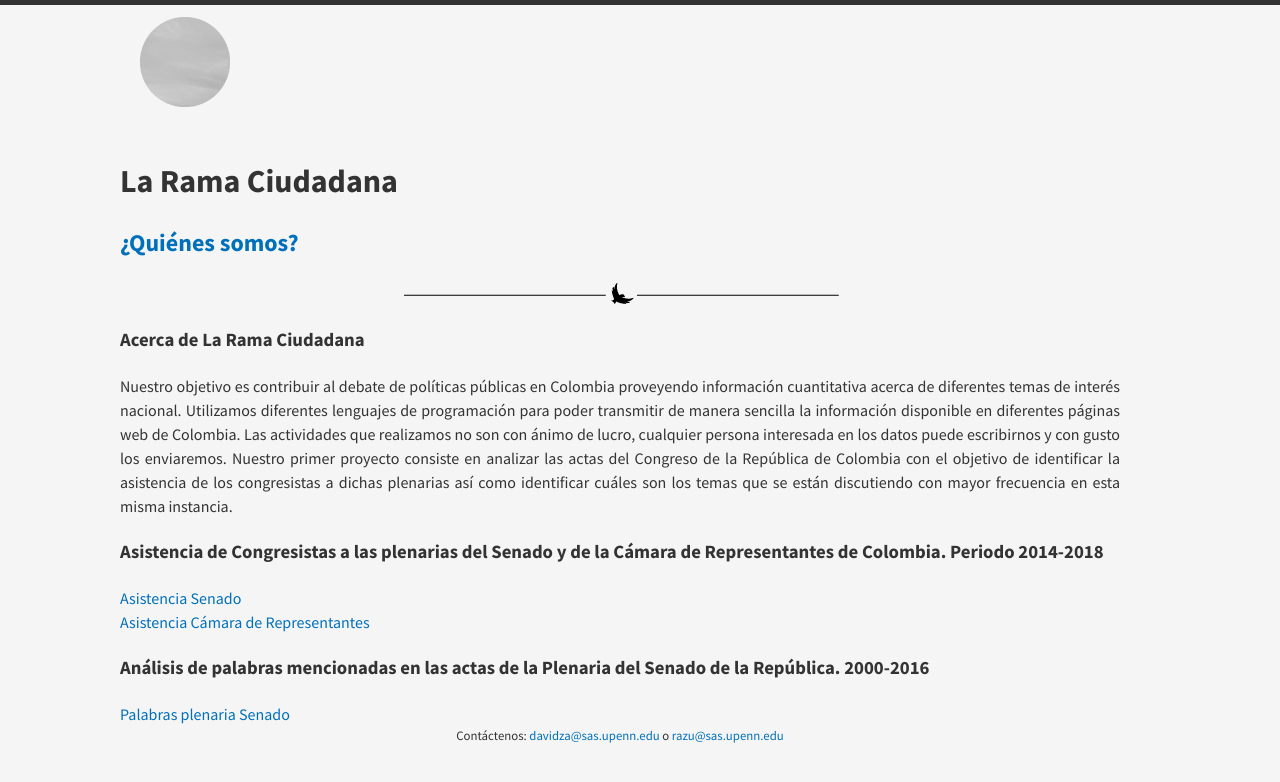
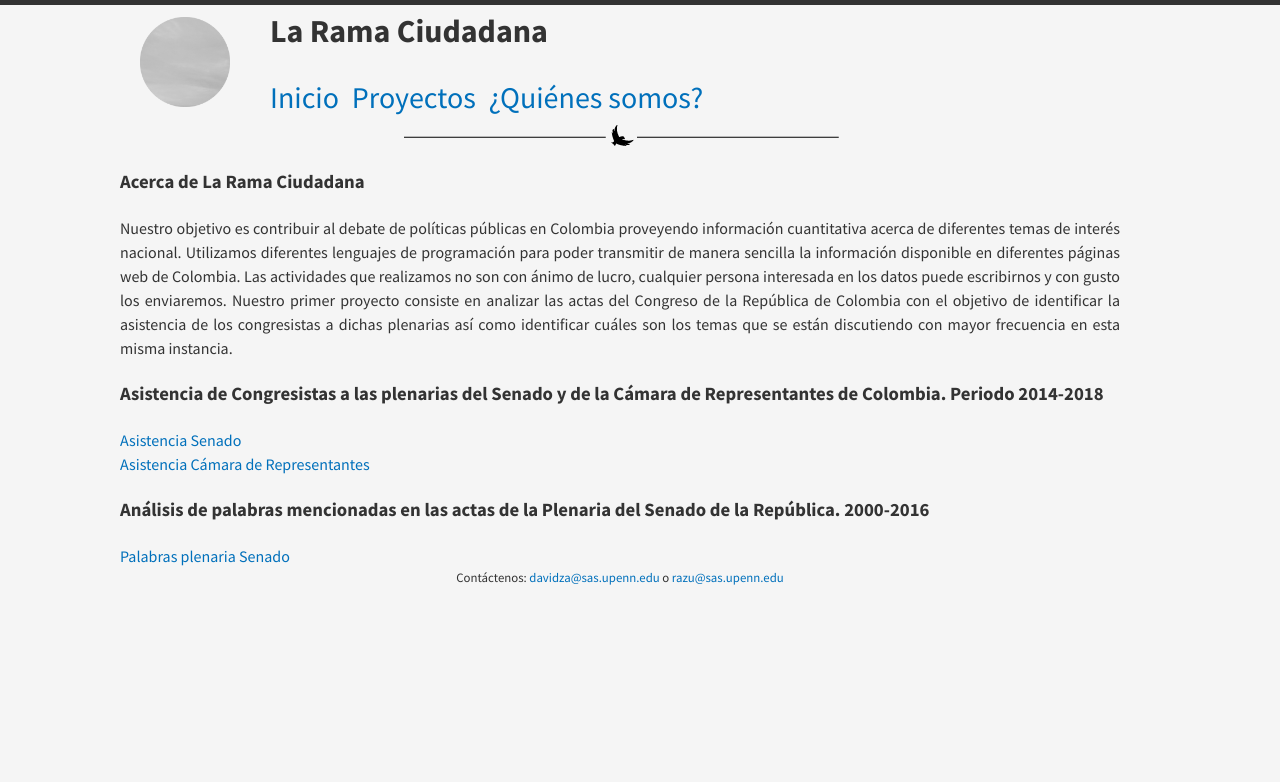
Before and after one commit to attemptconsult/attemptconsult.github.io, a Jekyll site: the page built from index.html, in a window 1280 px wide. Shown: the top 782 px of the page. Built offline with Jekyll 4.4.1, drawn with Linux system fonts in a browser that asks for light colours; nearby versions of some CDN libraries; Markdown is read by kramdown in place of the engine named in the settings.

Commit message:
navigation

```diff
--- a/_includes/navigation.html
+++ b/_includes/navigation.html
@@ -1,6 +1,4 @@
-<nav class="col span_10 top-navbar">
-  {% for link in site.data.links %}
-  <a href="{{ link.url }}" title="{{ link.title }}"
-     {% if page.title == link.title %}class="current-page"{% endif %}>{{ link.title }}</a>
-  {% endfor %}
-</nav>
+
+<a href="{{site.baseurl}}/index.html" style="font-size:30px">Inicio</a>  &nbsp;&nbsp;
+<a href="{{site.baseurl}}/congreso.html"  style="font-size:30px">Proyectos</a>  &nbsp;&nbsp;
+<a href="{{site.baseurl}}/quienessomos.html"  style="font-size:30px">¿Quiénes somos?</a>  &nbsp;&nbsp;
--- a/_layouts/default.html
+++ b/_layouts/default.html
@@ -13,9 +13,8 @@
           <a href="{{ site.baseurl}}/index.html" id="logo" title="{{ site.title }}"
              style="background-image: url({{site.baseurl}}/public/images/logo.png);"></a>
         </div>
+        <h1>La Rama Ciudadana</h1>
         {% include navigation.html %}
-          <h1>La Rama Ciudadana</h1>
-          <a href="{{site.baseurl}}/quienessomos.html" id="view-on-github" class="button"><h2>¿Quiénes somos?</h2></a>
         </header>
 
 
```
